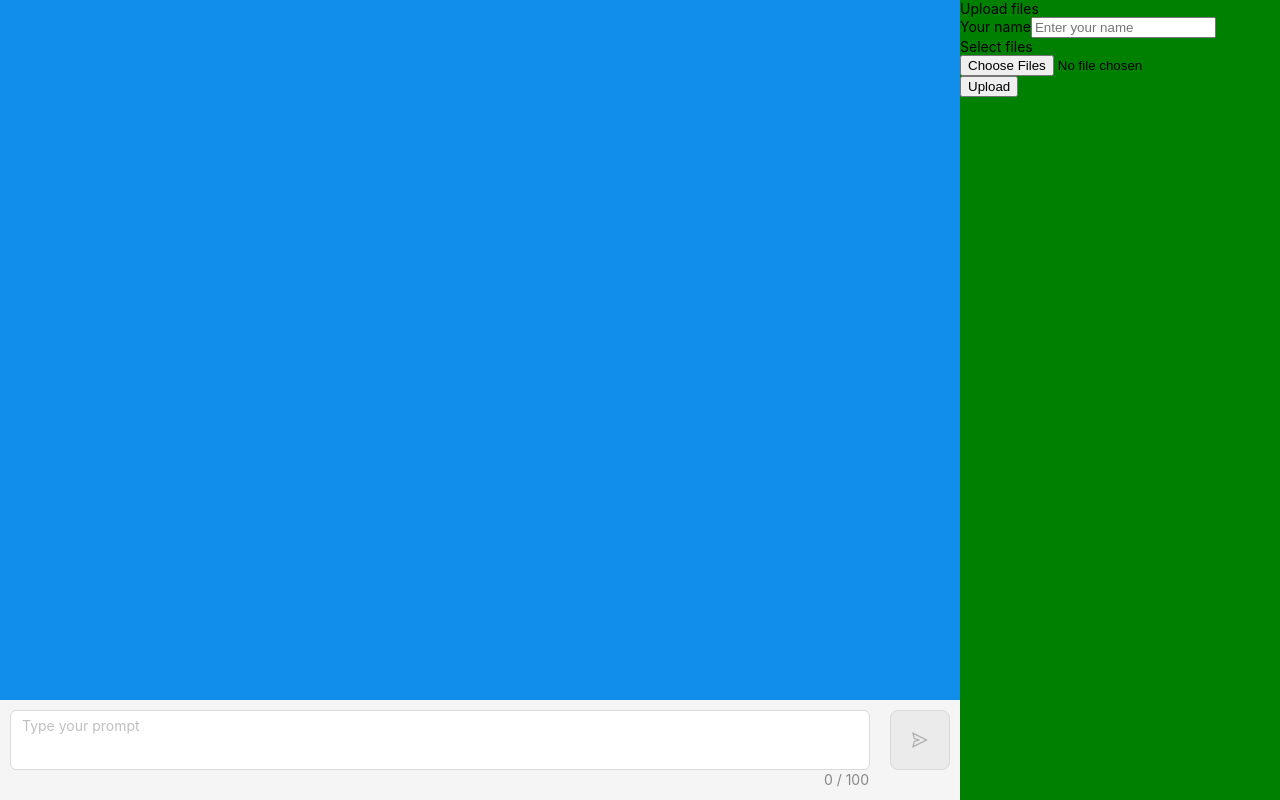
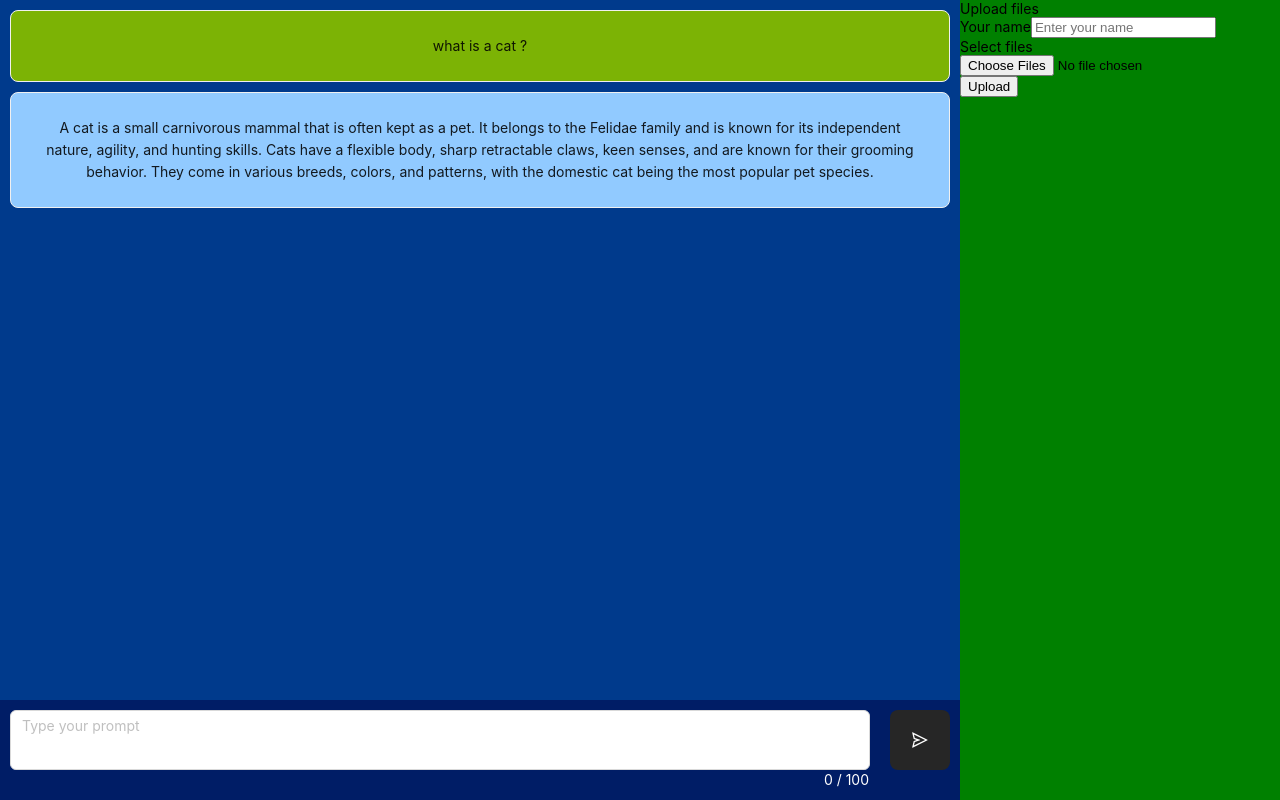
Before and after one commit to soumyaprakashdatta/ai_chat_app, a React (Vite) app: page / in a window 1280 px wide. Built offline with nearby package versions, Linux system fonts and the light colour scheme.

Commit message:
added some colors

```diff
--- a/src/App.jsx
+++ b/src/App.jsx
@@ -11,7 +11,7 @@ function App() {
       <Col
         span={18}
         style={{
-          backgroundColor: 'blue',
+          backgroundColor: '#262626',
           height: '100vh',
         }}
       >
--- a/src/Chat.jsx
+++ b/src/Chat.jsx
@@ -1,4 +1,4 @@
-import { Row, Col, Layout, Input, Button } from 'antd'
+import { Row, Col, Layout, Input, Button, Card, Flex } from 'antd'
 import React from 'react'
 import { useState } from 'react'
 import { SendOutlined } from '@ant-design/icons'
@@ -11,7 +11,7 @@ const contentStyle = {
   height: 'calc(100vh - 100px)',
   lineHeight: '120px',
   color: '#fff',
-  backgroundColor: '#108ee9',
+  backgroundColor: '#003a8c',
 }
 
 const footerStyle = {
@@ -20,11 +20,21 @@ const footerStyle = {
   position: 'sticky',
   bottom: '0',
   padding: '0px',
+  backgroundColor: '#001d66',
 }
+
+const intialChat = [
+  { role: 'client', message: 'what is a cat ?' },
+  {
+    role: 'server',
+    message:
+      'A cat is a small carnivorous mammal that is often kept as a pet. It belongs to the Felidae family and is known for its independent nature, agility, and hunting skills. Cats have a flexible body, sharp retractable claws, keen senses, and are known for their grooming behavior. They come in various breeds, colors, and patterns, with the domestic cat being the most popular pet species.',
+  },
+]
 
 function Chat() {
   const [message, setMessage] = useState('')
-  const [chatList, setChatList] = useState([])
+  const [chatList, setChatList] = useState(intialChat)
   const [loading, setLoading] = useState(false)
   const [error, setError] = useState(null)
 
@@ -73,19 +83,20 @@ function Chat() {
     <Layout style={{ minHeight: '100vh' }}>
       <Content style={contentStyle}>
         <Row>
-          <Col>
-            {chatList.map((chat, index) => {
-              return (
-                <div
-                  key={index}
-                  style={{
-                    backgroundColor: chat.role == 'client' ? 'yellow' : 'cyan',
-                  }}
-                >
-                  <p>{chat.message}</p>
-                </div>
-              )
-            })}
+          <Col
+            style={{
+              display: 'flex',
+              justifyContent: 'space-around',
+              alignItems: 'center',
+              padding: '10px',
+            }}
+            span={24}
+          >
+            <Flex vertical={true}>
+              {chatList.map((chat, index) => {
+                return <ChatMessageBox index={index} chat={chat} />
+              })}
+            </Flex>
           </Col>
           {loading ? <div>loading data ... </div> : null}
           {error ? <div>error: {JSON.stringify(error)}</div> : null}
@@ -136,4 +147,21 @@ function Chat() {
   )
 }
 
+function ChatMessageBox({ index, chat }) {
+  console.log(index, chat)
+  return (
+    <Card
+      style={{
+        width: '100%',
+        backgroundColor: chat.role == 'client' ? '#7cb305' : '#91caff',
+        marginBottom: '10px',
+        padding: '0px',
+      }}
+      key={index}
+    >
+      <div>{chat.message}</div>
+    </Card>
+  )
+}
+
 export default Chat
--- a/src/main.css
+++ b/src/main.css
@@ -4,3 +4,13 @@ body {
     margin: 0px;
     padding: 0px;
 }
+
+.ant-btn-primary:disabled{
+    background-color: #262626!important;
+    color: white;
+    border: 0px
+}
+
+.ant-input-data-count {
+    color: white!important;
+}
```
Also changed, not shown: 1 other file (tests, documents, lock files or other folders).
